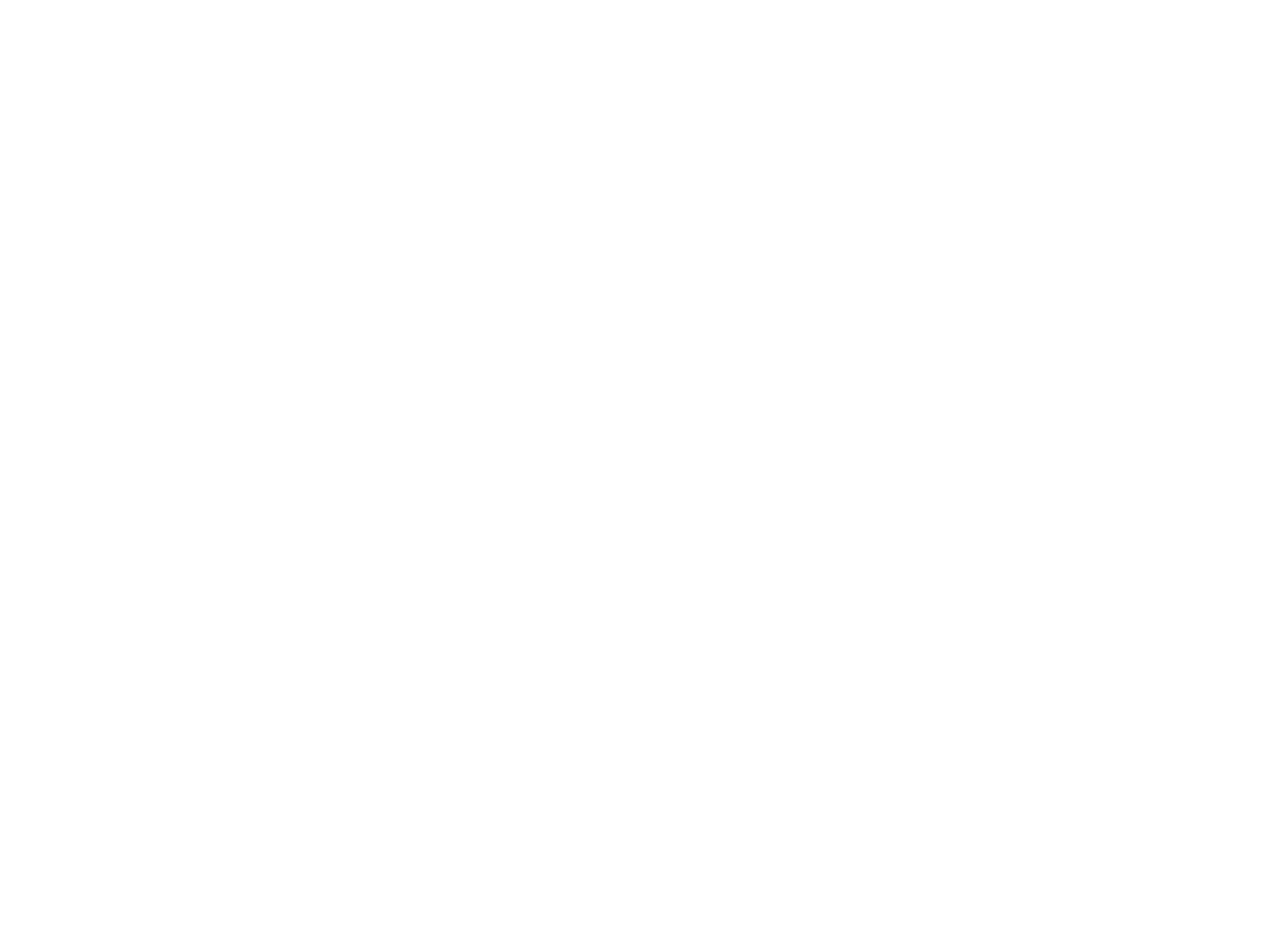
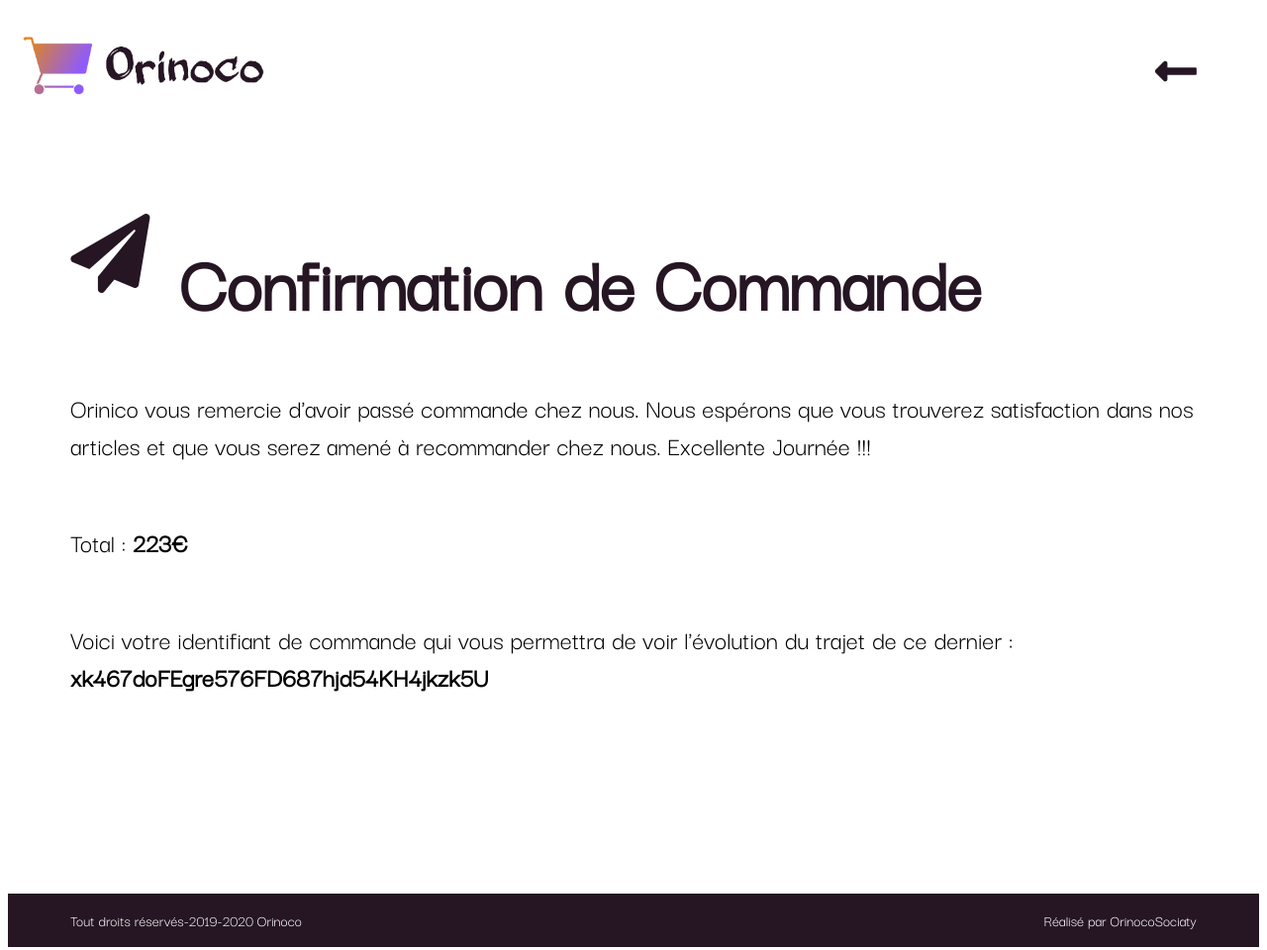
Before and after one commit to YansYansYans/ProjetCommerce, a plain HTML site: page confirmation.html in a window 1280 px wide. Shown: the whole page at 99% size. Before the commit the page ends 800 px from the top, so only its background shows below. Drawn offline with Linux system fonts and the light colour scheme.

Commit message:
Projet 5.5.0 = Design Final Page Confirmation

```diff
--- a/assets/scss/styles.scss
+++ b/assets/scss/styles.scss
@@ -86,11 +86,11 @@ footer {
 
 
 
-.article img.titre, .produit img.titre, .panier img.titre {
+.article img.titre, .produit img.titre, .panier img.titre, .confirmation img.titre {
 	width: 250px;
 	margin-left: 5%;
 }
-.article header, .produit header, .panier header {
+.article header, .produit header, .panier header, .confirmation header {
 	margin-bottom: 0%;
 	margin-top: 0%;
 	display: flex;
@@ -389,3 +389,44 @@ button:hover {
 		margin-bottom: 50px;
 	}
 }
+
+
+
+
+
+
+#blockconfirmation {
+	margin-bottom: 200px;
+}
+.titreconfirmation {
+	justify-content: flex-start;
+	flex-wrap: wrap;
+	display: flex;
+	margin-left: 5%;
+	margin-top: 50px;
+	& h1 {
+		font-size: 5em;
+		color:  #261624;
+		margin-left: 2.5%;
+	}
+	& .fa-paper-plane {
+		margin-top: 40px;
+		color:  #261624;
+	}
+	& p {
+		font-size: 2em;
+		font-weight: bold;
+		margin-top: 90px;
+		color:  #261624;
+	}
+}
+.allconfirmation {
+	margin-left: 5%;
+	font-size: 1.7em;
+	& div {
+		margin-bottom: 5%;
+		& span {
+			font-weight: bold;
+		}
+	}
+}
--- a/confirmation.html
+++ b/confirmation.html
@@ -0,0 +1,51 @@
+<!DOCTYPE html>
+<html>
+<head>
+	<title>Orinoco</title>
+	<meta charset="utf-8">
+	<link rel="stylesheet" type="text/css" href="css/styles.css">
+	<meta name="description" content="Trouver la caméra qu'il vous faut sur Oriview">
+	<link rel="stylesheet" href="https://use.fontawesome.com/releases/v5.4.1/css/all.css" integrity="sha384-5sAR7xN1Nv6T6+dT2mhtzEpVJvfS3NScPQTrOxhwjIuvcA67KV2R5Jz6kr4abQsz" crossorigin="anonymous">
+</head>
+
+<body class="confirmation">
+
+<header>
+	<a href="index.html">
+		<img class="titre" src="img/oriview.png">
+	</a>
+	<a class="logopanier" href="produit.html">
+		<i class="fas fa-long-arrow-alt-left fa-3x"></i>
+	</a>
+</header>
+
+<div id="blockconfirmation">
+	<div class="titreconfirmation">
+		<i class="fas fa-paper-plane fa-5x"></i>
+		<h1>
+			Confirmation de Commande
+		</h1>
+	</div>
+	<div class="allconfirmation">
+		<div class="remerciement">
+			Orinico vous remercie d'avoir passé commande chez nous. Nous espérons que vous trouverez satisfaction dans nos articles et que vous serez amené à recommander chez nous. Excellente Journée !!!
+		</div>
+		<div class="totalprix">
+			Total : <span>223€</span>
+		</div>
+		<div class="idcommande">
+			Voici votre identifiant de commande qui vous permettra de voir l'évolution du trajet de ce dernier :
+			<br>
+			<span>xk467doFEgre576FD687hjd54KH4jkzk5U</span>
+		</div>
+	</div>
+</div>
+
+<footer>
+	<p>
+		Tout droits réservés-2019-2020 Orinoco
+	</p>
+	<p>
+		Réalisé par OrinocoSociaty
+	</p>
+</footer>
```
Also changed, not shown: css/styles.css, 1 other file.
